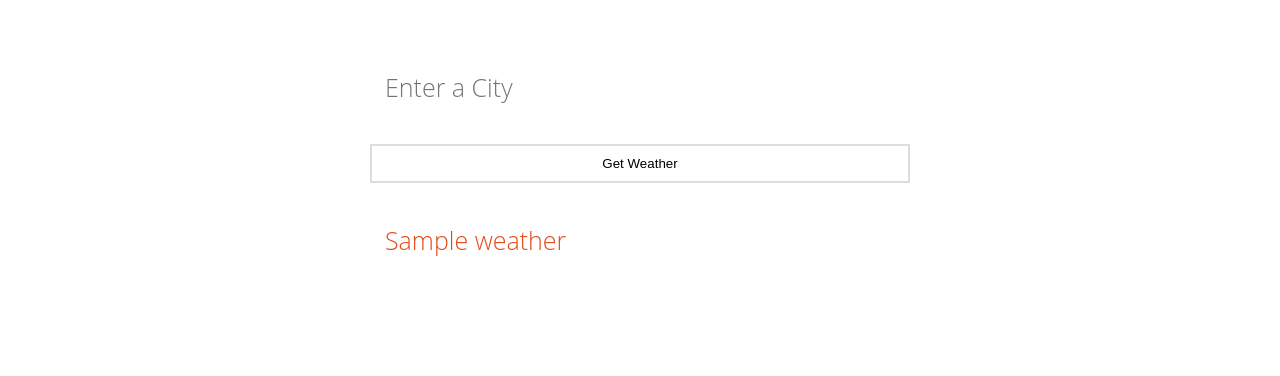
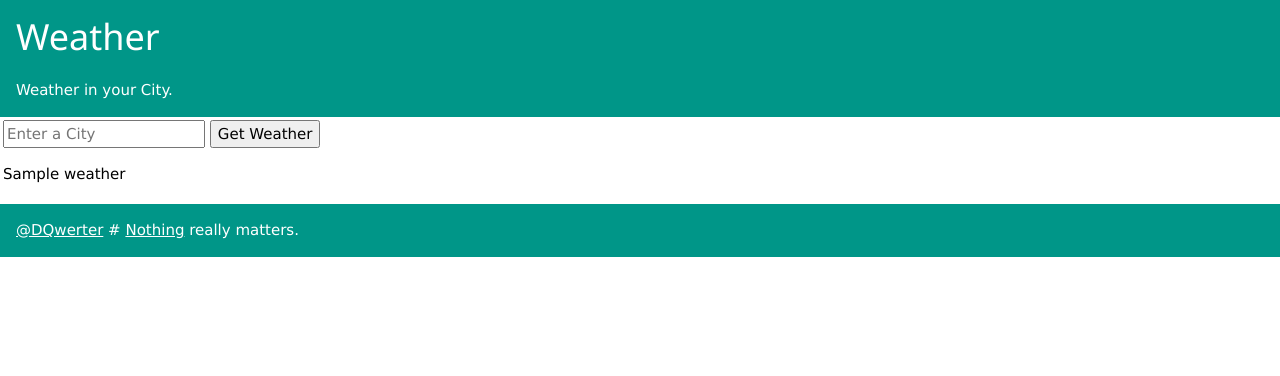
Before and after one commit to dqwerter/toyWebsite, a Node project: template views/weather.ejs in a window 1280 px wide. Shown: the top 376 px of the page. Run offline with Node 20 templates, Linux system fonts and the light colour scheme; the template is opened without the code that fills it: most values are stand-ins (such as "Sample title", 1, 10 or a date in 2020).

Commit message:
css merge

```diff
--- a/index.js
+++ b/app.js
@@ -46,5 +46,3 @@ app.get('/kNOwhere.html', function (req, res) {
 app.listen(80, function () {
   console.log('Server running at port 80')
 });
-
-// original: https://github.com/bmorelli25
--- a/views/index.ejs
+++ b/views/index.ejs
@@ -12,7 +12,7 @@
     <p>Basic html, javascript, PHP & server setup. </p>
 </div>
 
-<div class="w3-row-padding">
+<div class="w3-row-padding" style="padding-bottom: 5px">
     <div class="w3-third">
         <h2 id="weather-name">How's the weather today?</h2>
         <form action="/weather" method="post">
--- a/views/weather.ejs
+++ b/views/weather.ejs
@@ -1,13 +1,18 @@
 <!DOCTYPE html>
-<html>
+<html lang="en-US">
 <head>
-    <meta charset="utf-8">
-    <title>Test</title>
-    <link rel="stylesheet" type="text/css" href="/css/style.css">
+    <meta name="viewport" content="width=device-width, initial-scale=1" charset="UTF-8">
+    <link rel="stylesheet" href="/css/w3.css">
+    <title>Weather</title>
 </head>
 <body>
-<div class="container">
-    <fieldset>
+
+<div class="w3-container w3-teal">
+    <h1>Weather</h1>
+    <p>Weather in your City. </p>
+</div>
+
+<div class="container" style="padding: 3px">
         <form action="/weather" method="post">
             <input name="city" type="text" class="ghost-input" placeholder="Enter a City" required>
             <input type="submit" class="ghost-button" value="Get Weather">
@@ -19,7 +24,10 @@
         <% if(error !== null){ %>
             <p><%= error %></p>
         <% } %>
-    </fieldset>
+</div>
+<div class="w3-container w3-teal">
+    <!--implement a random quote-->
+    <p style="text-align: left"><a href="https://github.com/dqwerter">@DQwerter</a> # <a href="404.html">Nothing</a> really matters. </p>
 </div>
 </body>
 </html>
```
